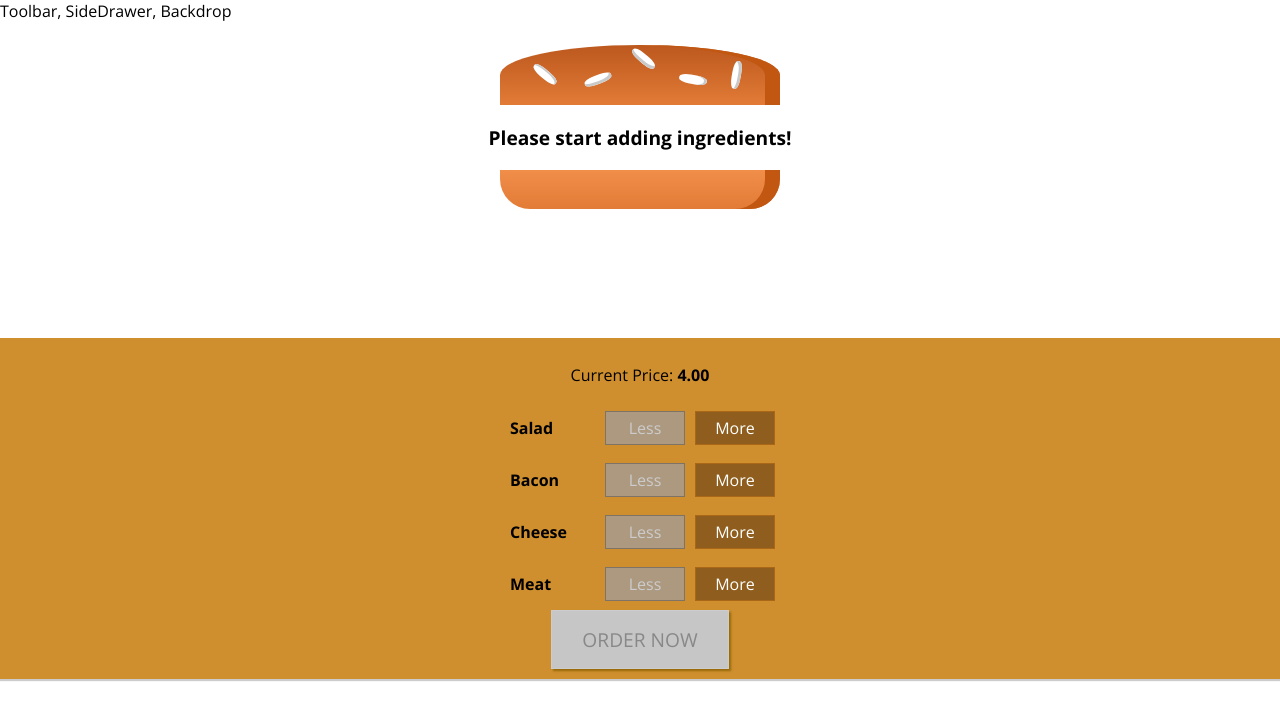
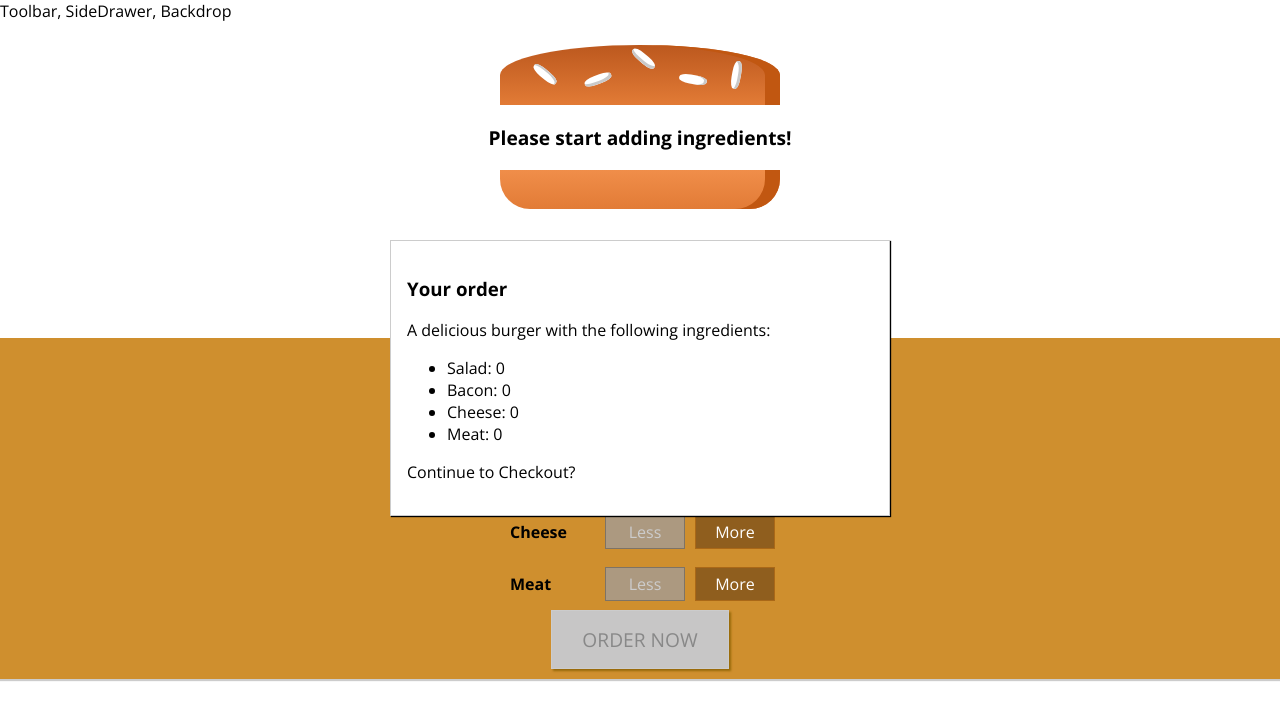
Before and after one commit to ZIjiun/Burger-basics, a React app: page / in a window 1280 px wide. Shown: the top 720 px of the page. Built offline with nearby package versions, Linux system fonts and the light colour scheme.

Commit message:
新增點餐結果 Model

```diff
--- /dev/null
+++ b/src/components/Burger/OrderSummary/OrderSummary.js
@@ -0,0 +1,25 @@
+import React from 'react';
+
+import Aux from '../../../hoc/auxiliary';
+
+const orderSummary = (props) => {
+    const ingredientSummary = Object.keys(props.ingredients)
+        .map(igKey => {
+            return (
+            <li key={igKey}>
+                <span style={{textTransform: 'capitalize'}}>{igKey}</span>: {props.ingredients[igKey]}
+            </li> );
+        });
+    return (
+        <Aux>
+            <h3>Your order</h3>
+            <p>A delicious burger with the following ingredients:</p>
+            <ul>
+                {ingredientSummary}
+            </ul>
+            <p>Continue to Checkout?</p>
+        </Aux>
+    )
+};
+
+export default orderSummary;
--- /dev/null
+++ b/src/components/UI/Model/Model.css
@@ -0,0 +1,20 @@
+.Modal {
+    position: fixed;
+    z-index: 500;
+    background-color: white;
+    width: 70%;
+    border: 1px solid #ccc;
+    box-shadow: 1px 1px 1px black;
+    padding: 16px;
+    left: 15%;
+    top: 30%;
+    box-sizing: border-box;
+    transition: all 0.3s ease-out;
+}
+
+@media (min-width: 600px) {
+    .Modal {
+        width: 500px;
+        left: calc(50% - 250px);
+    }
+}
--- /dev/null
+++ b/src/components/UI/Model/Model.js
@@ -0,0 +1,11 @@
+import React from 'react'
+
+import classes from './Model.css'
+
+const model = (props) => (
+    <div className={classes.Modal}>
+        {props.children}
+    </div>
+);
+
+export default model;
--- a/src/containers/BurgerBuilder/BurgerBuilder.js
+++ b/src/containers/BurgerBuilder/BurgerBuilder.js
@@ -3,6 +3,8 @@
 import Aux from '../../hoc/auxiliary'
 import Burger from "../../components/Burger/Burger";
 import BuildControls from "../../components/Burger/BuildControls/BuildControls";
+import Model from '../../components/UI/Model/Model';
+import OrderSummary from '../../components/Burger/OrderSummary/OrderSummary'
 
 const INGREDIENTS_PRICES = {
     salad: 0.5,
@@ -84,6 +86,9 @@
         // ex {salad: true, meat: false, ...}
         return (
             <Aux>
+                <Model>
+                    <OrderSummary ingredients={this.state.ingredients}/>
+                </Model>
                 <Burger ingredients={this.state.ingredients}/>
                 <BuildControls
                     ingredientAdded={this.addIngredientHandler}
```
Also changed, not shown: src/components/UI/Backdrop/Backdrop.js (added).
